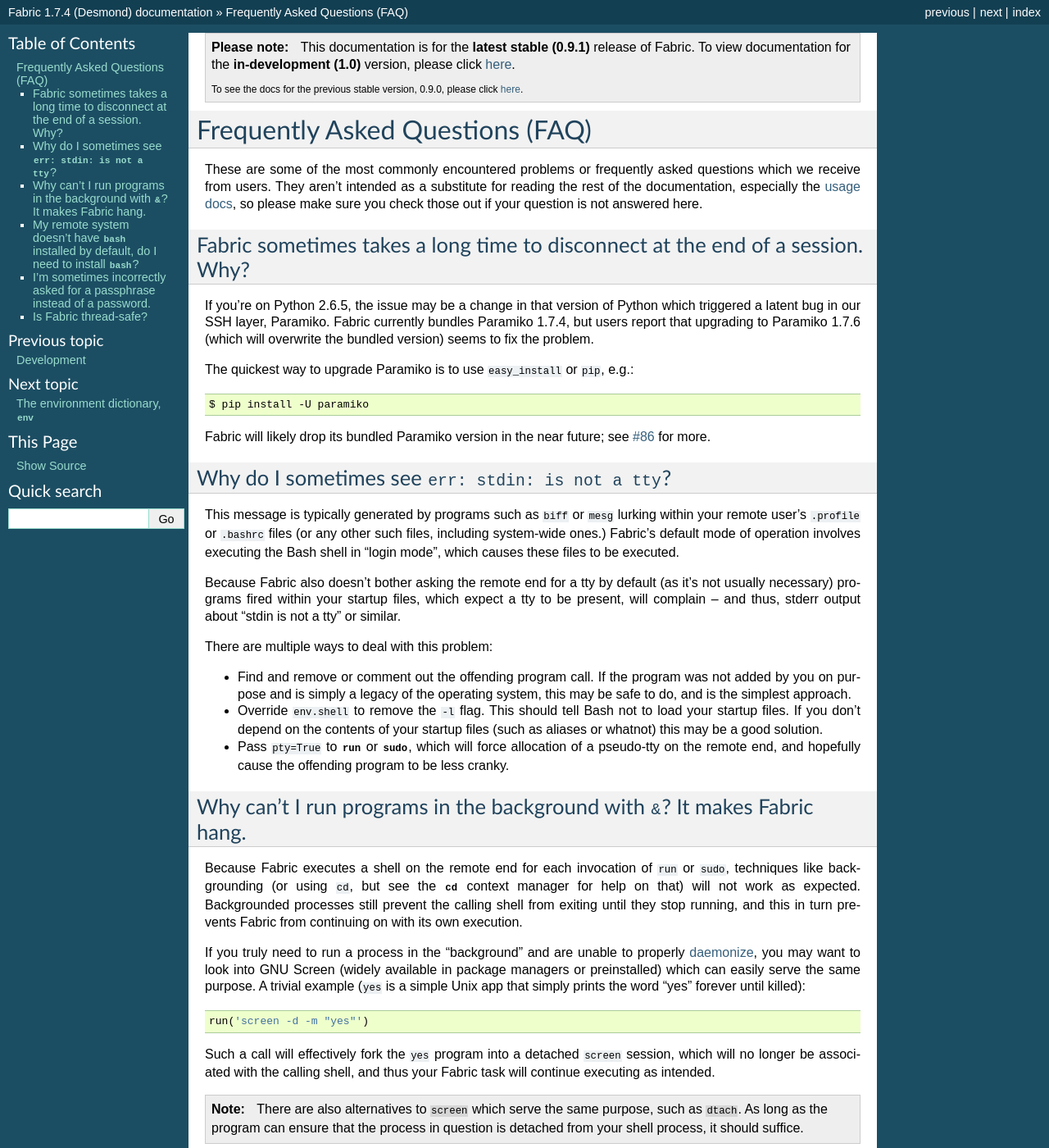
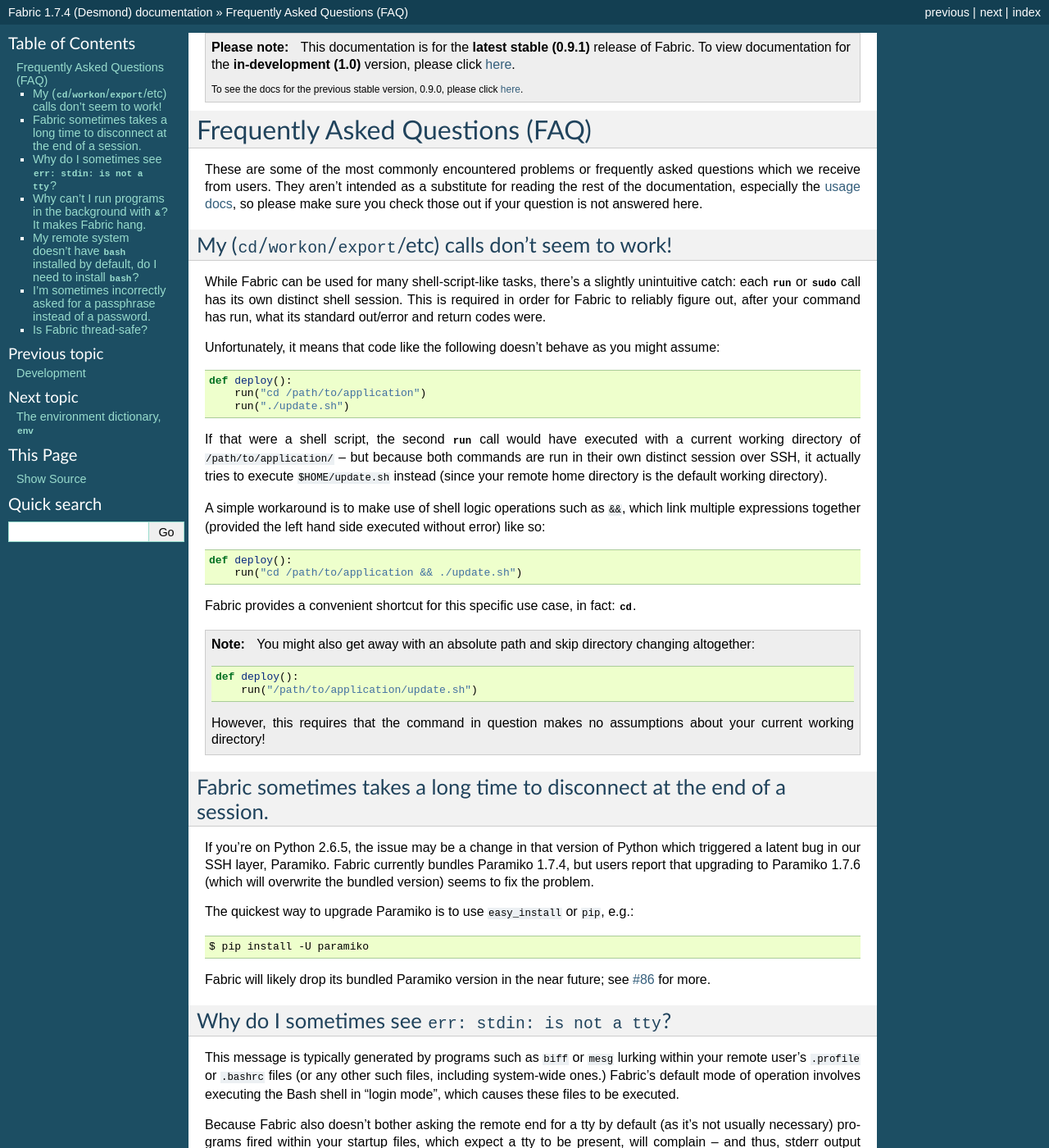
Before and after one commit to fabric/fabric, a Sphinx documentation site: the page built from docs/faq.rst, in a window 1280 px wide and 1400 px high. Shown: the whole window at 82% size. Built offline with Sphinx 7.4.7, drawn with Linux system fonts in a browser that asks for light colours; some of the changed text lies outside the part shown.

Commit message:
Add FAQ re: why cd/etc don't appear to work right

```diff
--- a/docs/faq.rst
+++ b/docs/faq.rst
@@ -8,9 +8,53 @@
 <usage-docs>`, so please make sure you check those out if your question is not
 answered here.
 
+.. _one-shell-per-command:
 
-Fabric sometimes takes a long time to disconnect at the end of a session. Why?
-==============================================================================
+My (``cd``/``workon``/``export``/etc) calls don't seem to work!
+===============================================================
+
+While Fabric can be used for many shell-script-like tasks, there's a slightly
+unintuitive catch: each `~fabric.operations.run` or `~fabric.operations.sudo`
+call has its own distinct shell session. This is required in order for Fabric
+to reliably figure out, after your command has run, what its standard out/error
+and return codes were.
+
+Unfortunately, it means that code like the following doesn't behave as you
+might assume::
+
+    def deploy():
+        run("cd /path/to/application")
+        run("./update.sh")
+
+If that were a shell script, the second `~fabric.operations.run` call would
+have executed with a current working directory of ``/path/to/application/`` --
+but because both commands are run in their own distinct session over SSH, it
+actually tries to execute ``$HOME/update.sh`` instead (since your remote home
+directory is the default working directory).
+
+A simple workaround is to make use of shell logic operations such as ``&&``,
+which link multiple expressions together (provided the left hand side executed
+without error) like so::
+
+    def deploy():
+        run("cd /path/to/application && ./update.sh")
+
+Fabric provides a convenient shortcut for this specific use case, in fact:
+`~fabric.context_managers.cd`.
+
+.. note::
+    You might also get away with an absolute path and skip directory changing
+    altogether::
+
+        def deploy():
+            run("/path/to/application/update.sh")
+
+    However, this requires that the command in question makes no assumptions
+    about your current working directory!
+
+
+Fabric sometimes takes a long time to disconnect at the end of a session.
+=========================================================================
 
 If you're on Python 2.6.5, the issue may be a change in that version of Python
 which triggered a latent bug in our SSH layer, Paramiko. Fabric currently
@@ -59,11 +103,10 @@
 ============================================================================
 
 Because Fabric executes a shell on the remote end for each invocation of
-``run`` or ``sudo``, techniques like backgrounding (or using ``cd``, but see
-the `cd` context manager for help on that) will not work as expected.
-Backgrounded processes still prevent the calling shell from exiting until they
-stop running, and this in turn prevents Fabric from continuing on with its own
-execution.
+``run`` or ``sudo`` (:ref:`see also <one-shell-per-command>`), backgrounding a
+process via the shell will not work as expected. Backgrounded processes still
+prevent the calling shell from exiting until they stop running, and this in
+turn prevents Fabric from continuing on with its own execution.
 
 If you truly need to run a process in the "background" and are unable to
 properly `daemonize
```
Also changed, not shown: other parts of docs/faq.rst (+2 -2 lines).
